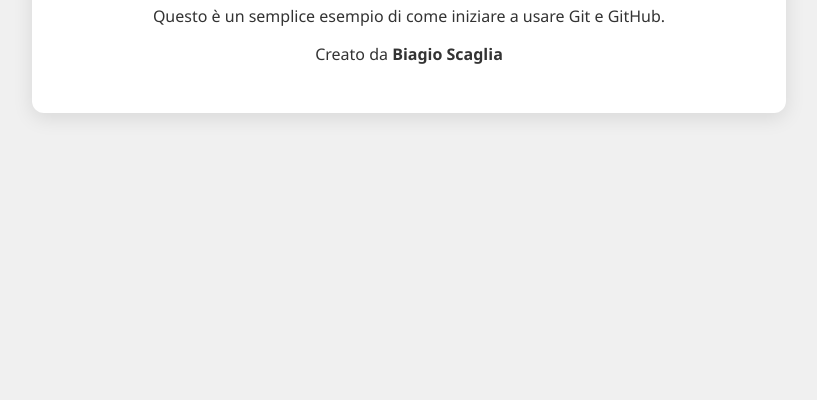
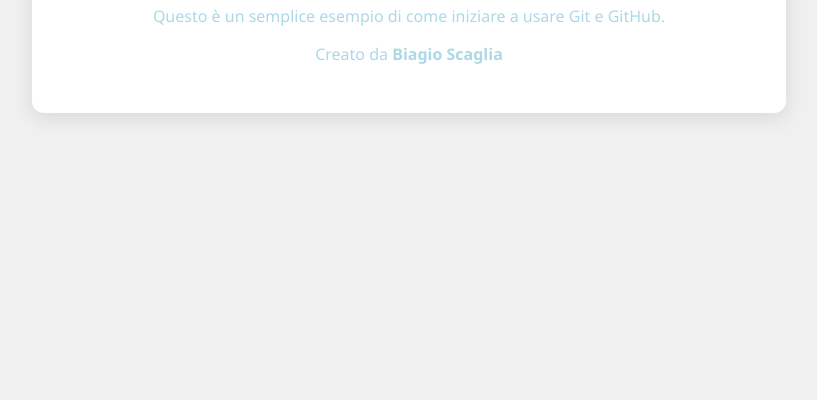
Before and after one commit to biagio-scaglia/hello-git, a plain HTML site: page index.html in a window 1280 px wide. Shown: the part 400-800 px from the top of the page, without its empty margins (231-1048 px from the left). Drawn offline with Linux system fonts and the light colour scheme.

Commit message:
Aggiornamento dello stile nel file style.css

```diff
--- a/style.css
+++ b/style.css
@@ -3,7 +3,7 @@ body {
     padding: 0;
     font-family: 'Segoe UI', sans-serif;
     background-color: #f0f0f0;
-    color: #333;
+    color: lightblue;
     display: flex;
     justify-content: center;
     align-items: center;
```
